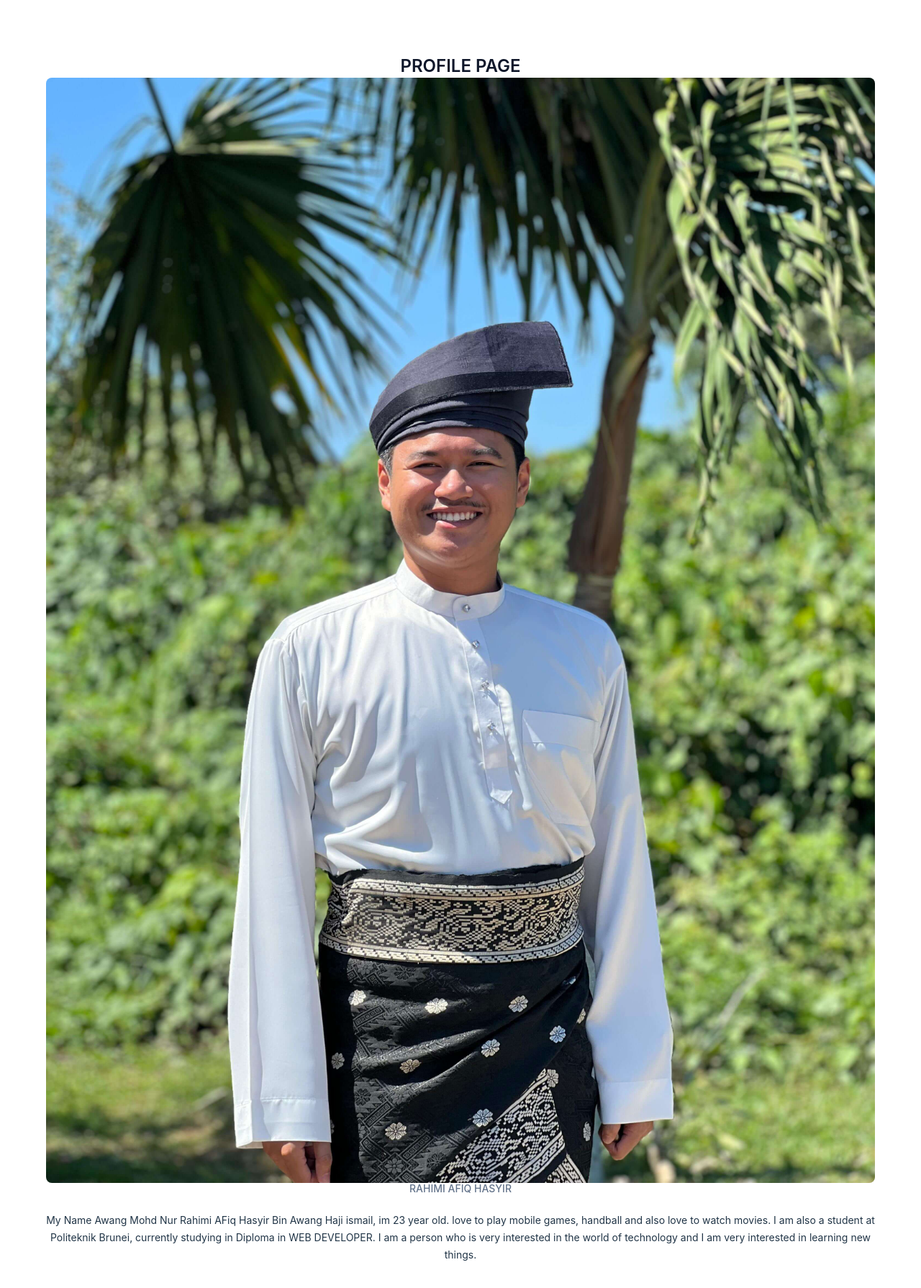
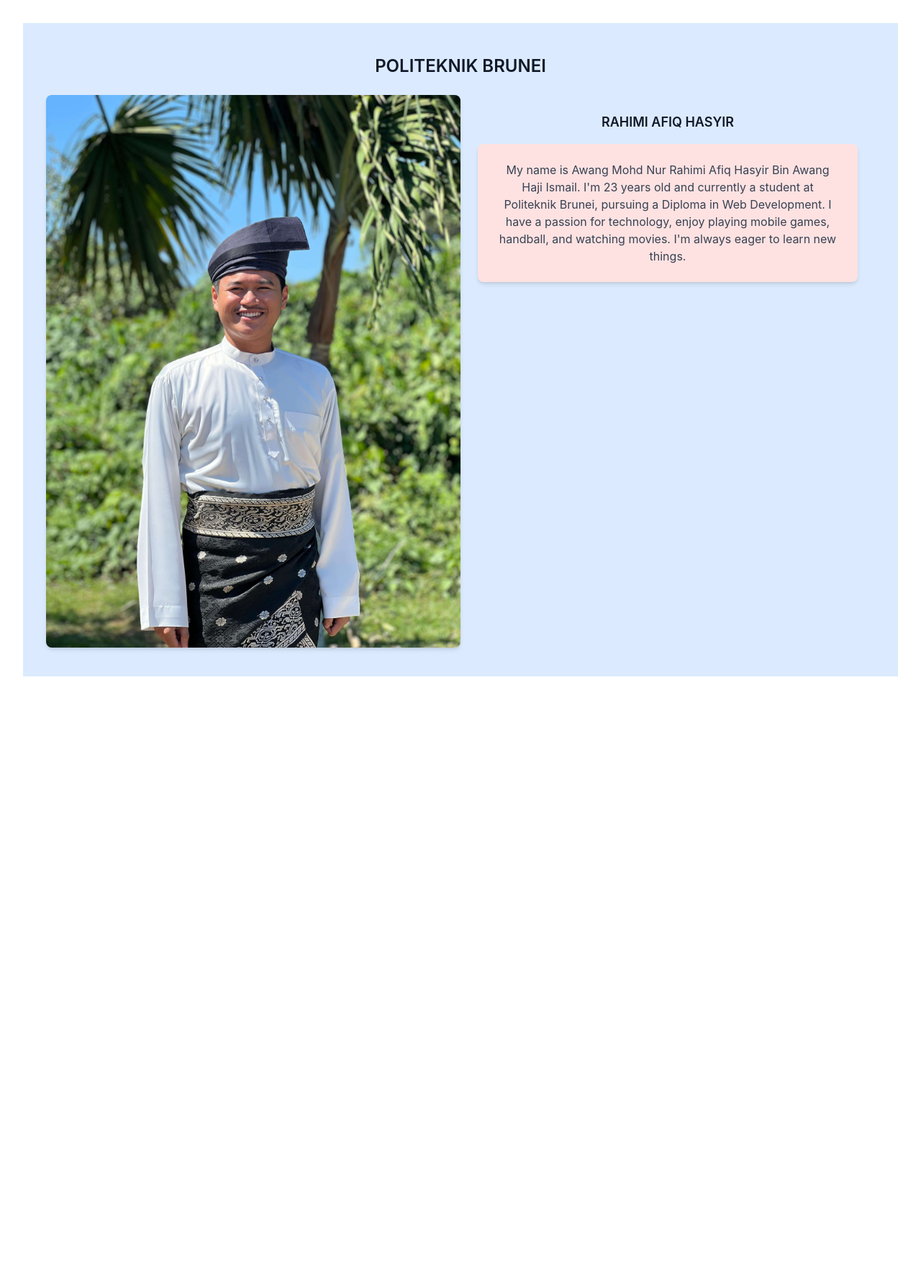
Before and after one commit to Rawkies/WADT-AS3, a Vue app: page / in a window 1280 px wide. Shown: the top 1790 px of the page at 72% size. After the commit the page ends 972 px from the top, so only its background shows below. Built offline with nearby package versions, Linux system fonts and the light colour scheme.

Commit message:
Refactor App.vue to update profile page layout and content

```diff
--- a/src/App.vue
+++ b/src/App.vue
@@ -2,16 +2,23 @@
 import profileImage from './assets/profile.jpeg';
 </script>
 
-
 <template>
-  <main class="py-6 px-4 sm:p-6 md:py-10 md:px-8">
-    <h1 class="mt-1 text-lg font-semibold text-white sm:text-slate-900 md:text-2xl dark:sm:text-white">PROFILE PAGE </h1>
-        <img :src="profileImage" alt="" class="w-full h-full object-cover rounded-lg sm:h-100 sm:col-span-2 lg:col-span-full" loading="lazy">
-    <div>
-    <p class="text-sm leading-4 font-medium text-white sm:text-slate-500 dark:sm:text-slate-400">RAHIMI AFIQ HASYIR</p>
-      <p class="mt-4 text-sm leading-6 col-start-1 sm:col-span-2 lg:mt-6 lg:row-start-4 lg:col-span-1 dark:text-slate-400">
-        My Name Awang Mohd Nur Rahimi AFiq Hasyir Bin Awang Haji ismail, im 23 year old. love to play mobile games, handball and also love to watch movies. I am also a student at Politeknik Brunei, currently studying in Diploma in WEB DEVELOPER. I am a person who is very interested in the world of technology and I am very interested in learning new things.
-      </p>
+  <main class="py-6 px-4 sm:p-6 md:py-10 md:px-8 bg-blue-100 dark:bg-blue-900">
+    <h1 class="mt-1 text-2xl font-semibold text-gray-900 dark:text-white">POLITEKNIK BRUNEI</h1>
+    <div class="mt-6 flex flex-col sm:flex-row">
+      <div class="w-full sm:w-1/2">
+        <img :src="profileImage" alt="Profile Image" class="w-full h-auto rounded-lg shadow-md lg:col-1"/>
+      </div>
+      <div class="w-full sm:w-1/2 mt-4 sm:mt-0 p-6">
+        <h2 class="text-lg font-semibold text-gray-900 dark:text-white">RAHIMI AFIQ HASYIR</h2>
+        <div class="mt-4 bg-red-100 dark:bg-red-800 p-6 rounded-lg shadow-md">
+          <div class="text-base leading-6 text-gray-700 dark:text-gray-300 flex flex-col lg:flex-row">
+            <p class="flex-grow lg:col-2 text-center" >
+              My name is Awang Mohd Nur Rahimi Afiq Hasyir Bin Awang Haji Ismail. I'm 23 years old and currently a student at Politeknik Brunei, pursuing a Diploma in Web Development. I have a passion for technology, enjoy playing mobile games, handball, and watching movies. I'm always eager to learn new things.
+            </p>
+          </div>
+        </div>
+      </div>
     </div>
   </main>
 </template>
```
